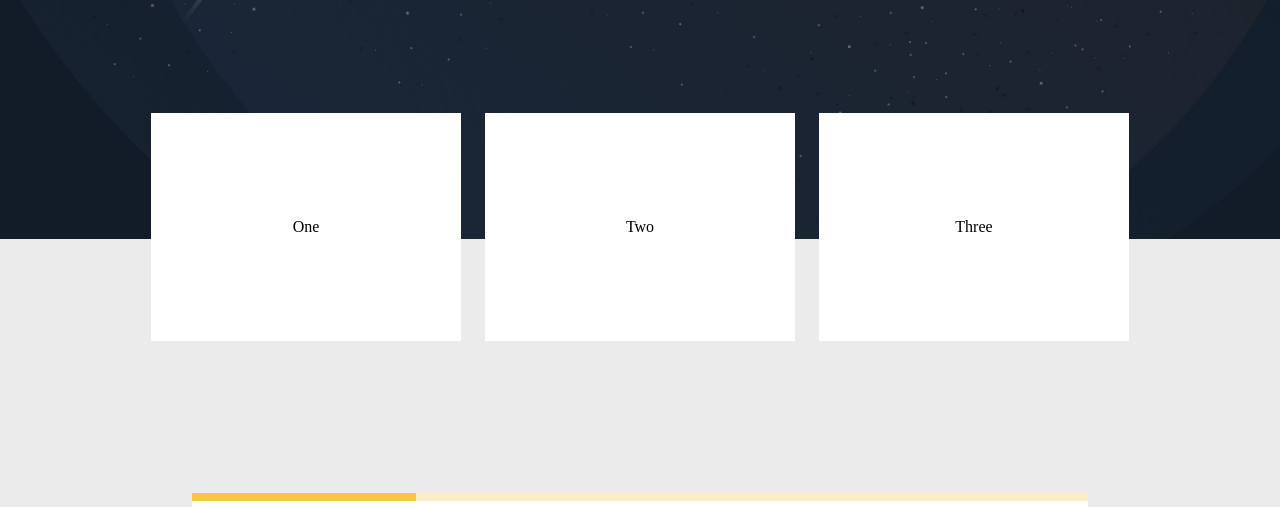
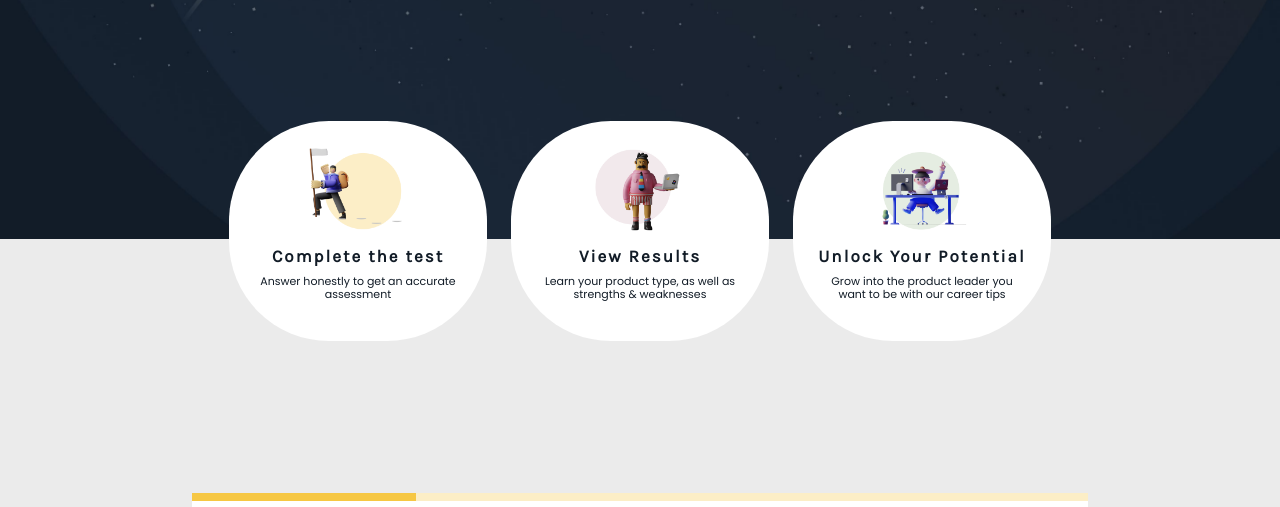
Before and after one commit to henrylatham/Prod-MBA, a React app: page / in a window 1280 px wide. Shown: the part 293-800 px from the top of the page. Built offline with nearby package versions, Linux system fonts and the light colour scheme.

Commit message:
3 cards and small pngs for each. Hero

```diff
--- a/src/components/blocks/Hero/Hero.js
+++ b/src/components/blocks/Hero/Hero.js
@@ -1,6 +1,9 @@
 // @flow
 import React, { Component } from 'react';
 import './Hero.scss';
+import influencer from '../../../assets/images/type_influencer.png';
+import strategist from '../../../assets/images/type_strategist.png';
+import allRounder from '../../../assets/images/type_all_rounder.png';
 
 type Props = {
   title: string,
@@ -9,21 +12,44 @@ type Props = {
 
 export default class Hero extends Component<Props> {
   render() {
-    const {
-      title,
-      subtitle,
-    } = this.props;
+    const { title, subtitle } = this.props;
 
     return (
-      <div className='hero'>
-        <div className='hero__header'>
+      <div className="hero">
+        <div className="hero__header">
           <h1>{title}</h1>
           <p>{subtitle}</p>
         </div>
-        <div className='hero__featuredBlocks'>
-          <div>One</div>
-          <div>Two</div>
-          <div>Three</div>
+        <div className="hero__featuredBlocks">
+          <div className="hero__featuredBlocks_container">
+            <img
+              alt="influencer"
+              src={influencer}
+              className="hero__featuredBlocks_img"
+            />
+            <h5>Complete the test</h5>
+            <p>Answer honestly to get an accurate assessment</p>
+          </div>
+          <div className="hero__featuredBlocks_container">
+            <img
+              alt="influencer"
+              src={allRounder}
+              className="hero__featuredBlocks_img"
+            />
+            <h5>View Results</h5>
+            <p>Learn your product type, as well as strengths & weaknesses</p>
+          </div>
+          <div className="hero__featuredBlocks_container">
+            <img
+              alt="influencer"
+              src={strategist}
+              className="hero__featuredBlocks_img"
+            />
+            <h5>Unlock Your Potential</h5>
+            <p>
+              Grow into the product leader you want to be with our career tips
+            </p>
+          </div>
         </div>
       </div>
     );
--- a/src/components/blocks/Hero/Hero.scss
+++ b/src/components/blocks/Hero/Hero.scss
@@ -20,8 +20,9 @@
     bottom: -102px;
     justify-content: center;
 
-    div {
-      padding: 105px 50px;
+    &_container {
+      @include corner-radius;
+      padding: 16px 24px 32px;
       background-color: $white;
       width: 100%;
       margin: 0 12px;
@@ -29,6 +30,14 @@
       text-align: center;
       font-size: 16px;
       // height: 204px;
+    }
+
+    &_img {
+      max-width: 120px;
+    }
+
+    p {
+      @include small;
     }
   }
 
```
Also changed, not shown: src/assets/images/type_all_rounder.png (added), src/assets/images/type_influencer.png (added), src/assets/images/type_strategist.png (added).
